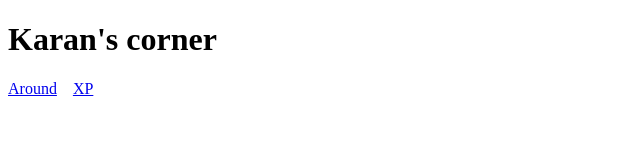
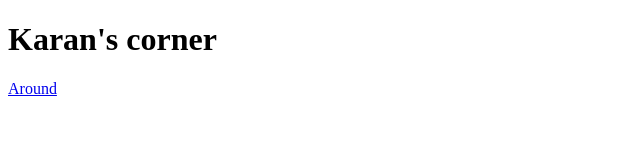
Before and after one commit to ShriKaranHanda/site, a plain HTML site: page index.html in a window 1280 px wide. Shown: the full height of the page, 0-640 px from the left. Drawn offline with Linux system fonts and the light colour scheme.

Commit message:
chore: delink buggy xp

```diff
--- a/index.html
+++ b/index.html
@@ -10,7 +10,6 @@
     <nav>
       <ul style="list-style: none; padding: 0; margin: 0; display: flex; gap: 1em;">
         <li><a href="/around/">Around</a></li>
-        <li><a href="/xp/">XP</a></li>
       </ul>
     </nav>
   </body>
```
